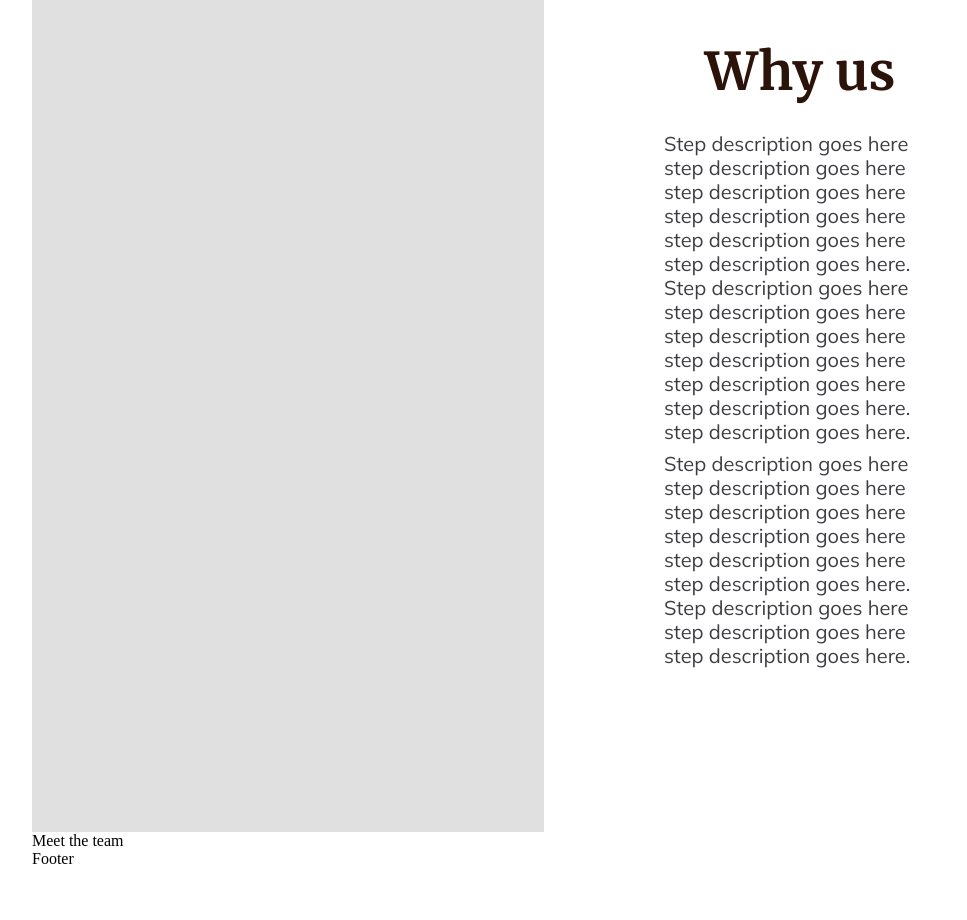
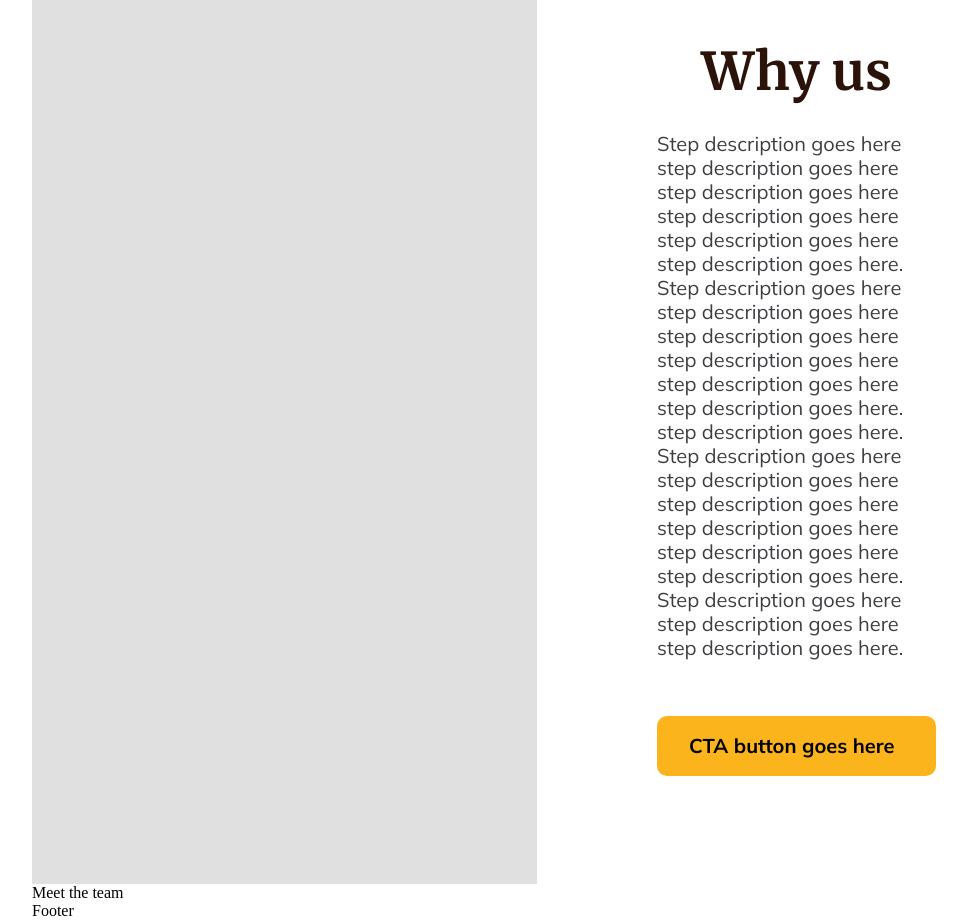
Before and after one commit to dot-slash-digital/tng-web, a Next.js app: page / in a window 1280 px wide. Shown: the part 880-1800 px from the top of the page, without its empty margins (96-1063 px from the left). Before the commit the page ends 1748 px from the top, so only its background shows below. Built offline with nearby package versions, Linux system fonts and the light colour scheme.

Commit message:
second commit

```diff
--- a/app/components/home/why-us.tsx
+++ b/app/components/home/why-us.tsx
@@ -26,6 +26,11 @@ export default () => {
                 Step description goes here step description goes here step description goes here.
               </div>
             </div>
+            <div className={styles.button}>
+              <div className={styles["button-text"]}>
+                CTA button goes here
+              </div>
+            </div>
           </div>
 
         </div>
--- a/app/styles/components/home/why-us.module.scss
+++ b/app/styles/components/home/why-us.module.scss
@@ -12,6 +12,7 @@
     margin-top: 108px;
     margin-left: 120px;
     margin-right: 120px;
+    gap: 56px;
 }
 
 .image{
@@ -38,11 +39,20 @@
 .description{
     @include fonts.paragraph;
     color: colors.$gray-300;
-    margin-bottom: 8px;
+    gap: 8px;
 }
 
 .button{
     width: 279px;
     height: 60px;
-    background:colors.$yellow-200;;
+    background:colors.$yellow-200;
+    border-radius: 10px;
 }
+
+.button-text{
+    padding-bottom: 20px;
+    padding-top: 20px;
+    padding-left: 32px;
+    padding-right: 32px;
+    @include fonts.paragraph-bold;
+}
```
